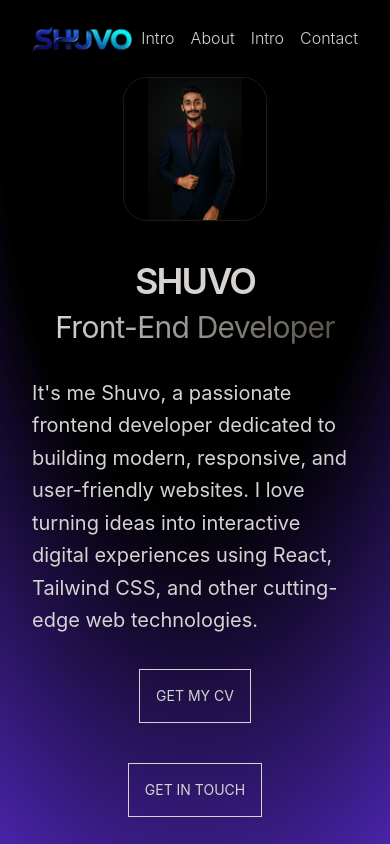
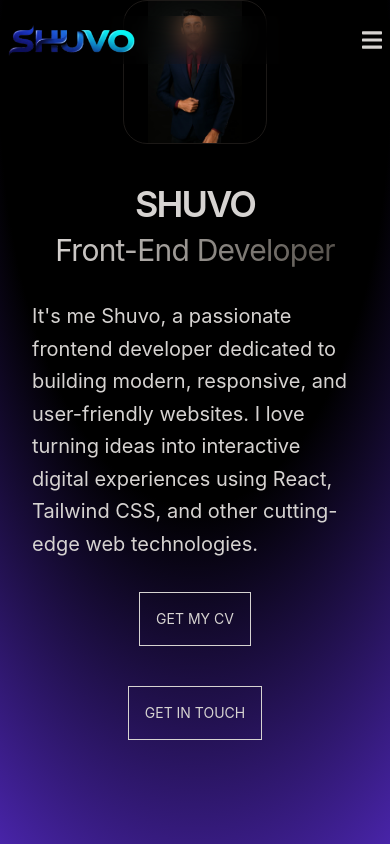
Before and after one commit to Developer-Shuvo/Portfolio, a React (Vite) app: page / in a window 390 px wide. Shown: the top 844 px of the page. Built offline with nearby package versions, Linux system fonts and the light colour scheme.

Commit message:
Responsive Navbar added

```diff
--- a/src/assets/Components/Contact/Contact.jsx
+++ b/src/assets/Components/Contact/Contact.jsx
@@ -1,5 +1,6 @@
 import React from "react";
 import { motion } from "framer-motion";
+
 
 const Contact = () => {
   return (
--- a/src/assets/Components/Hero/Hero.jsx
+++ b/src/assets/Components/Hero/Hero.jsx
@@ -159,7 +159,7 @@ const Hero = () => {
 
           {/* Scroll Down Icon */}
           <a
-            href="#about"
+            href="#page-bottom"
             className="flex items-center justify-center w-12 h-12 rounded-full border border-white text-white"
           >
             <FaChevronDown className="text-xl" />
--- a/src/assets/Components/Navbar/Navbar.jsx
+++ b/src/assets/Components/Navbar/Navbar.jsx
@@ -1,69 +1,148 @@
-import React from "react";
+import React, { useState } from "react";
 import logo from "./logo.png";
-import {
-  FaFacebook,
-  FaGithub,
-  FaInstagram,
-  FaLinkedin,
-  FaTwitter,
-} from "react-icons/fa";
+import { FaBars, FaTimes } from "react-icons/fa";
+import { ul } from "framer-motion/client";
 
 const Navbar = () => {
+  const [isMobileMenuOpen, setMobileMenuOpen] = useState(false);
+
+  const toggleMobileMenu = () => {
+    setMobileMenuOpen(!isMobileMenuOpen);
+  };
+
+  const handleLinkClick = (e, href) => {
+    e.preventDefault();
+    // Corrected line: Add parentheses around `href`
+    const targetElement = document.querySelector(href);
+    if (targetElement) {
+      const offset = -85;
+      const elementPosition = targetElement.getBoundingClientRect().top;
+
+      const offsetPosition = elementPosition + window.scrollY + offset;
+
+      window.scrollTo({
+        top: offsetPosition,
+        behavior: "smooth",
+      });
+    }
+
+    // Mobile MenuBar
+    setMobileMenuOpen(false);
+  };
+
   return (
-    <nav className="flex items-center text-center justify-between py-6">
-      {/* Left Logo */}
-      <div className="flex flex-shrink-0 items-center">
-        {" "}
-        <a href="/" aria-label="Home ">
+    <div className="">
+      <nav className="fixed left-0 right-0  top-4 z-50">
+        {/* Navbar */}
+        <div
+          className="mx-auto hidden max-w-3xl items-center justify-center rounded-lg
+           bg-black/20 py-3  backdrop-blur-lg lg:flex"
+        >
+          <div className="flex justify-between items-center gap-6">
+            {/* logo */}
+            <div>
+              <a href="#">
+                <img className="h-8 w-full" src={logo} width={90} alt="logo " />
+              </a>
+            </div>
+
+            {/* links */}
+            <div>
+              <ul className="flex items-center gap-6">
+                <li>
+                  <a
+                    className="text-md hover:text-yellow-400 ease-in-out duration-300"
+                    href="#"
+                    onClick={"#"}
+                  >
+                    Intro
+                  </a>
+                </li>
+                <li>
+                  <a
+                    className="text-md hover:text-yellow-400 ease-in-out duration-300"
+                    href="#"
+                    onClick={"#"}
+                  >
+                    My Work
+                  </a>
+                </li>
+                <li>
+                  <a
+                    className="text-md hover:text-yellow-400 ease-in-out duration-300"
+                    href="#"
+                    onClick={"#"}
+                  >
+                    Technologies
+                  </a>
+                </li>
+                <li>
+                  <a
+                    className="text-md hover:text-yellow-400 ease-in-out duration-300"
+                    href="#"
+                    onClick={"#"}
+                  >
+                    Projects
+                  </a>
+                </li>
+                <li>
+                  <a
+                    className="text-md hover:text-yellow-400 ease-in-out duration-300"
+                    href="#"
+                    onClick={"#"}
+                  >
+                    Experience
+                  </a>
+                </li>
+                <li>
+                  <a
+                    className="text-md hover:text-yellow-400 ease-in-out duration-300"
+                    href="#"
+                    onClick={"#"}
+                  >
+                    Contact
+                  </a>
+                </li>
+              </ul>
+            </div>
+          </div>
+        </div>
+
+        {/* Mobile Menu */}
+        <div className="rounded-lg backdrop-blur-md lg:hidden">
+          <div className="flex items-center justify-between">
+            <div>
+              <a href="#">
                 <img
+                  className="h-8 w-full m-2"
                   src={logo}
-            className=""
-            width="100px"
-            height="80px"
-            alt="portfolio logo"
+                  alt="logo"
+                  width={90}
                 />
               </a>
             </div>
 
-      <div className="flex items-center justify-center gap-4 text-base text-stone-300 font-light">
-        {/* Intro*/}
-        <a
-          href="https://github.com/Developer-Shuvo"
-          target="_blank"
-          rel="noopener noreferrer"
-          aria-label="Intro"
+            <div className="flex items-center">
+              <button
+                className="focus: items-center lg:hidden"
+                onClick={toggleMobileMenu}
               >
-          Intro
-        </a>
-        {/* About*/}
-        <a
-          href="https://github.com/Developer-Shuvo"
-          target="_blank"
-          rel="noopener noreferrer"
-          aria-label="About"
-        >
-          About
-        </a>
-        {/* Works*/}
-        <a
-          href="https://github.com/Developer-Shuvo"
-          target="_blank"
-          rel="noopener noreferrer"
-          aria-label="Works"
-        >
-          Intro
-        </a>
-        {/* Contact*/}
-        <a
-          href="https://github.com/Developer-Shuvo"
-          target="_blank"
-          rel="noopener noreferrer"
-          aria-label="Contact"
-        >
-          Contact
-        </a>
+                {isMobileMenuOpen ? (
+                  <FaTimes className="m-2 h6 w-5" />
+                ) : (
+                  <FaBars className="m-2 h-6 w-5" />
+                )}
+              </button>
+            </div>
+          </div>
+
+          {isMobileMenuOpen && (
+            <ul className="ml-4 mt-4 flex flex-col gap-4 backdrop-blur-md"></ul>
+          )}
+          {/* _________________ */}
         </div>
       </nav>
+    </div>
   );
 };
 
--- a/src/assets/Components/Projects/Projects.jsx
+++ b/src/assets/Components/Projects/Projects.jsx
@@ -23,8 +23,8 @@ const Projects = () => {
             <div
               key={index}
               className="mb-8
-               p-4 flex flex-wrap lg:justify-center border border-blue-900
-               rounded-3xl shadow-lg shadow-gray-700 bg-transparent"
+               p-4 flex flex-wrap lg:justify-center border border-gray-800
+               rounded-3xl shadow-lg shadow-gray-700  bg-transparent"
             >
               {/* Project Image */}
               <motion.div
--- a/src/index.css
+++ b/src/index.css
@@ -9,6 +9,11 @@
 
 .borders {
   border: 2px solid red;
+}
+
+/* Scroll Down */
+html {
+  scroll-behavior: smooth;
 }
 
 /* -------- Animation Slider -------- */
```
Lines whose indentation alone changed are shown as unchanged.
